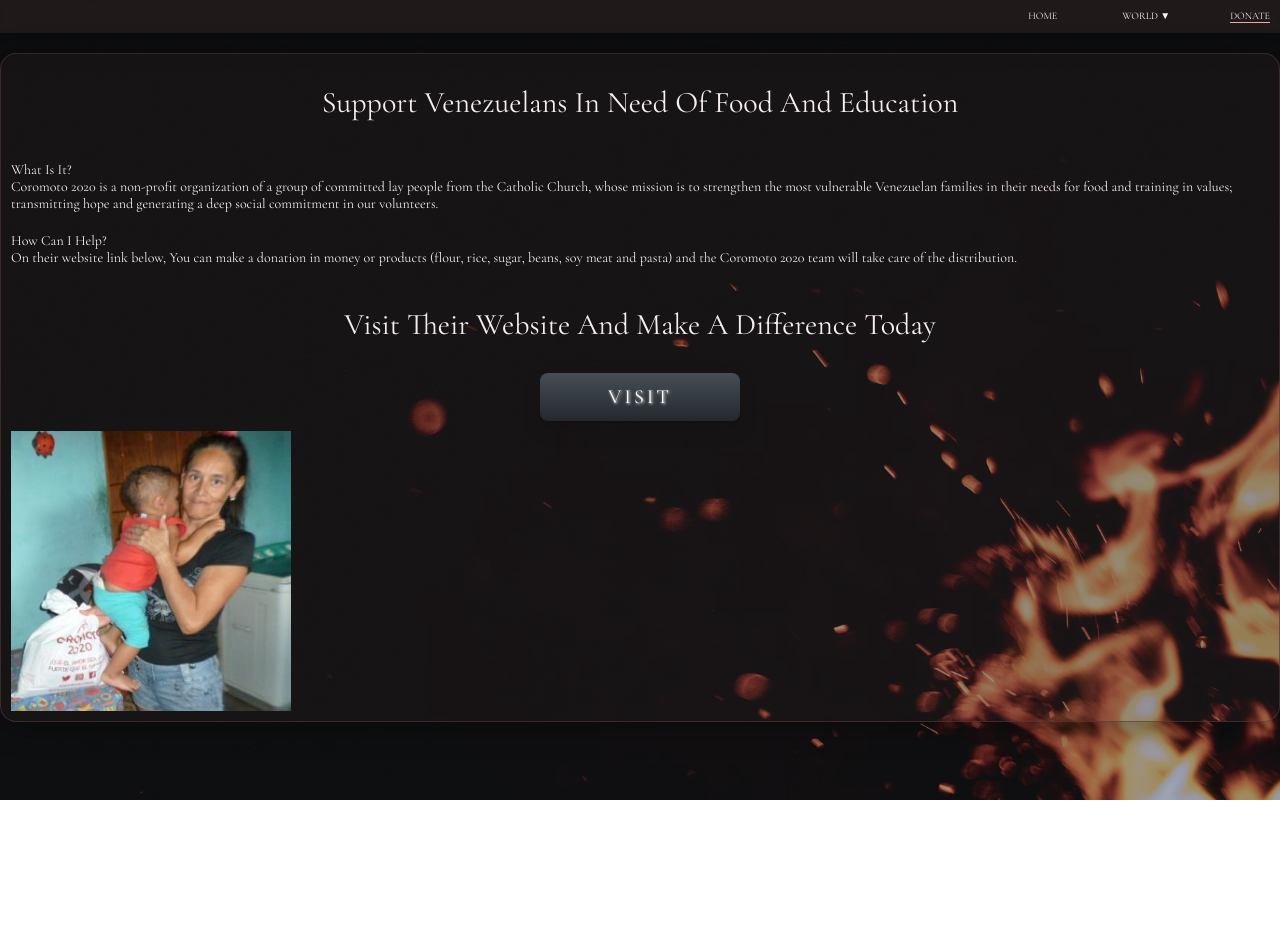
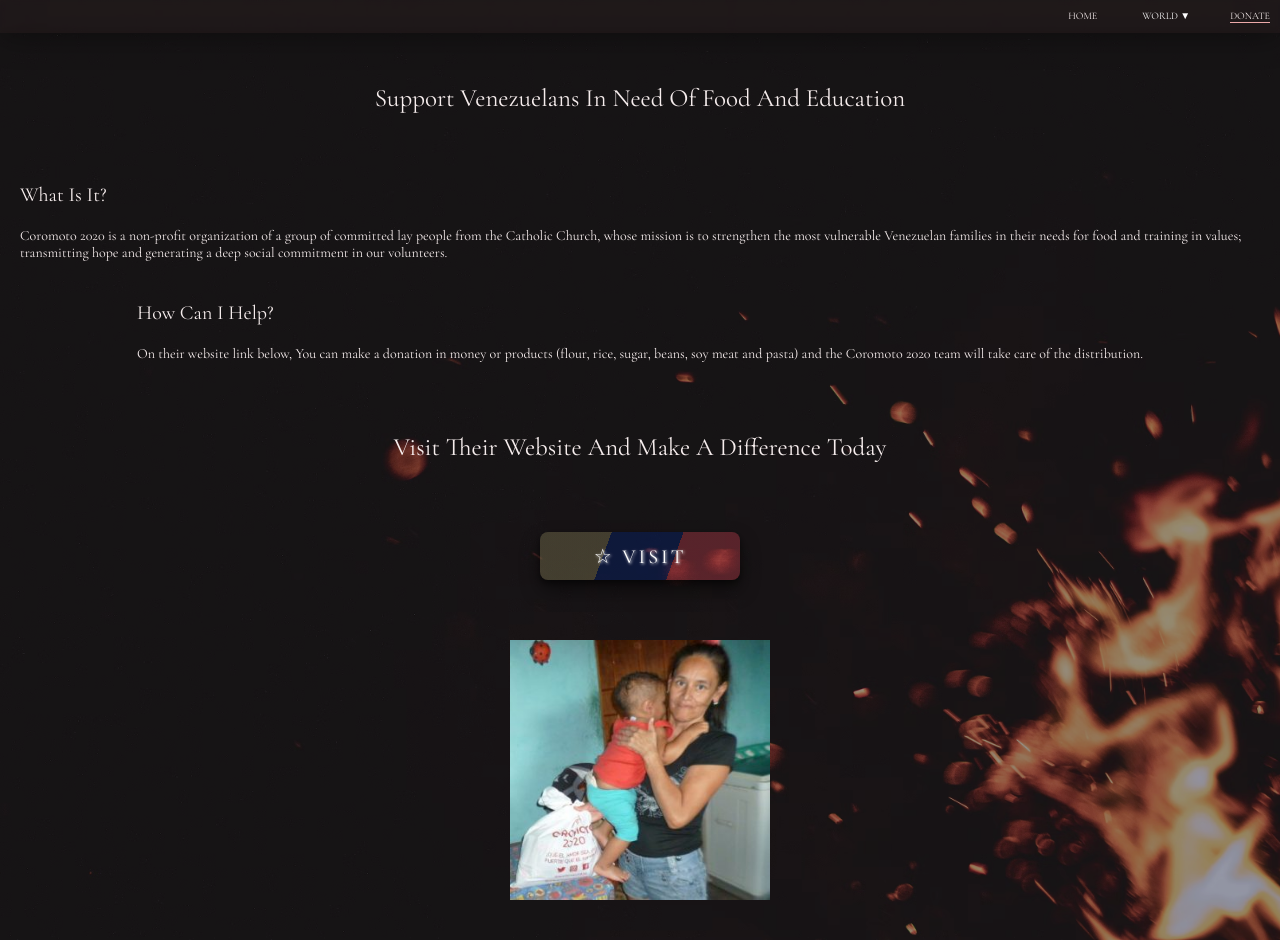
Before and after one commit to LEPII/houseOfDragonsFanPage, a React (Create React App) app in the folder houseofdragons/: page /donate in a window 1280 px wide. Before the commit the page ends 800 px from the top, so only its background shows below. Built offline with nearby package versions, Linux system fonts and the light colour scheme.

Commit message:
finished tablet css

```diff
--- a/houseofdragons/src/components/Navbar.js
+++ b/houseofdragons/src/components/Navbar.js
@@ -23,7 +23,18 @@
           </Link>
         </li>
         <li>
-          <button onClick={toggleDropdown}> WORLD ▼ </button>
+          <button
+            onClick={toggleDropdown}
+            className={
+              location.pathname === "/characters" ||
+              location.pathname === "/organizations" ||
+              location.pathname === "/regions"
+                ? "active"
+                : ""
+            }
+          >
+            WORLD ▼
+          </button>
           {showDropdown && (
             <ul className="nav_inner">
               <li
--- a/houseofdragons/src/data.json
+++ b/houseofdragons/src/data.json
@@ -3,7 +3,7 @@
     {
       "name": "Daemon Targaryen",
       "portrait": "./assets/Characters/Daemon.png",
-      "description": "Prince Daemon Targaryen was a member of House Targaryen, being a younger son of Prince Baelon Targaryen and a brother of King Viserys I Targaryen. Daemon was the second husband of Rhaenyra Targaryen, Princess of Dragonstone, following Ser Laenor Velaryon. Daemon was the most experienced warrior of his time and wielded the Valyrian steel blade Dark Sister.A dragonrider whose dragon was Caraxes, Daemon declared himself the King of the Stepstones and the Narrow Sea. During the Dance of the Dragons, he was a prominent supporter of his wife, Rhaenyra.",
+      "description": "Prince Daemon Targaryen was a member of House Targaryen, being a younger son of Prince Baelon Targaryen and a brother of King Viserys I Targaryen. Daemon was the second husband of Rhaenyra Targaryen, Princess of Dragonstone, following Ser Laenor Velaryon. Daemon was the most experienced warrior of his time and wielded the Valyrian steel blade Dark Sister. A dragonrider whose dragon was Caraxes, Daemon declared himself the King of the Stepstones and the Narrow Sea. During the Dance of the Dragons, he was a prominent supporter of his wife, Rhaenyra.",
       "region": "Crownlands",
       "house": "Targaryen"
     },
--- a/houseofdragons/src/pages/Donate.js
+++ b/houseofdragons/src/pages/Donate.js
@@ -1,12 +1,13 @@
 import React from "react";
 import "../style/donate.css";
-import MomAndSon from "./Donate/MomAndSon.jpeg"
+import MomAndSon from "./Donate/MomAndSon.jpeg";
+import { motion } from "framer-motion";
 
 const Donate = () => {
   return (
     <section className="dnt_container">
       <h1>Support Venezuelans In Need Of Food And Education </h1>
-      <div className="dnt_what_section" id="dnt_title">
+      <div className="dnt_what_section">
         <h3> What Is It?</h3>
         <span>
           Coromoto 2020 is a non-profit organization of a group of committed lay
@@ -25,7 +26,11 @@
         </span>
       </div>
       <h1> Visit Their Website And Make A Difference Today</h1>
-      <button className="dnt_btn">VISIT</button>
+      <a href="https://www.coromoto2020.com/" target="_blank" rel="noreferrer">
+        <motion.button className="dnt_btn" whileHover={{ scale: 1.25 }}>
+          &#9734; VISIT
+        </motion.button>
+      </a>
       <img
         src={MomAndSon}
         alt={"Mother with Son"}
--- a/houseofdragons/src/style/app.css
+++ b/houseofdragons/src/style/app.css
@@ -11,7 +11,6 @@
     background-blend-mode: multiply;
   min-height: 100vh;
   /* display: flex;
-  flex-direction: column  */
-  ;
-  /* justify-content:flex-start; */
+  flex-direction: column ;
+  justify-content:flex-start; */
 }
--- a/houseofdragons/src/style/characters.css
+++ b/houseofdragons/src/style/characters.css
@@ -2,7 +2,7 @@
   display: flex;
   justify-content: center;
   text-align: center;
-
+height: 100vh;
 }
 
 .characters_text {
@@ -38,7 +38,7 @@
   padding: 1em 1em;
   min-height: 77vh;
   font-size: 1.5em;
-  text-align: left;
+  text-align:left;
   min-width: 85vw;
 }
 
@@ -64,3 +64,25 @@
     block-size: auto;
     object-fit: cover;
 }
+
+@media screen and (min-width: 601px) and (max-width: 1200px) {
+  .characters_text {
+      width: 57em;
+    }
+
+        .characters_container h3 {
+          font-size: 2.5em;
+        }
+
+    .characters_titles {
+      font-size: 2em;
+      display: flex;
+      flex-direction: column;
+      align-items: center;
+      min-width: 66vw;
+    }
+
+  .characters_image {
+  width: 75%;
+  }
+  }
--- a/houseofdragons/src/style/donate.css
+++ b/houseofdragons/src/style/donate.css
@@ -1,38 +1,29 @@
 .dnt_container {
   display: flex;
   flex-direction: column;
-z-index: 0;    background: rgba(82, 55, 55, 0.124);
-    border-radius: 16px;
+  align-items: center;
+background: rgba(82, 55, 55, 0.124);
     box-shadow: 0 4px 30px rgba(0, 0, 0, 0.369);
     -webkit-backdrop-filter: blur(2.9px);
-    border: 1px solid rgba(82, 55, 55, 0.651);
-margin-top: 2em;
-flex: 1;
+      margin-bottom: 2em;
+/* flex: 1; */
 }
 
-/* #dnt_title {
-  min-height: 80vh;
-} */
-
-.dnt_container  >* {
-  padding: 1em;
+.dnt_container  > * {
+  padding: 2em;
 }
 
 .dnt_container h1 {
-font-size: 3em;
+font-size: 2.5em;
 text-align: center;}
 
 .dnt_container h3 {
-  font-size: 1.4em;
+  font-size: 2em;
+  margin-bottom: 1em;
 }
 
 .dnt_container span {
   font-size: 1.4em;
-}
-
-.dnt_image {
-    max-inline-size: 100%;
-      block-size: auto;
 }
 
 .dnt_btn {font-size: 2em;
@@ -40,11 +31,14 @@
   text-shadow: 1px 1px 3px rgb(255, 255, 255);
   padding: 0;
   align-items: center;
-  background-image: linear-gradient(#464d55, #25292e);
-  border-radius: 8px;
-  box-shadow: 0 10px 20px rgba(0, 0, 0, 0.1), 0 3px 6px rgba(0, 0, 0, 0.05);
+background: -webkit-linear-gradient(110deg, #c196144b 33%, rgba(0, 0, 0, 0) 23%), -webkit-linear-gradient(110deg, #c43f4e61 66%, #c43f4e61 66%);
+  background: -o-linear-gradient(110deg, #c196144b 33%, rgba(0, 0, 0, 0) 23%), -o-linear-gradient(110deg, #00247e5c 66%, #c43f4e61 66%);
+  background: -moz-linear-gradient(110deg, #000 33%, rgba(0, 0, 0, 0) 23%), -moz-linear-gradient(110deg, #00247e5c 66%, #c43f4e61 66%);
+  background: linear-gradient(110deg, #c196144b 33%, rgba(0, 0, 0, 0) 23%), linear-gradient(110deg, #00247e5c 66%, #c43f4e61 66%);  border-radius: 8px;
+  box-shadow: 0 10px 20px rgba(0, 0, 0, 0.452), 0 3px 6px rgba(0, 0, 0, 0.488);
   color: #fff;
   cursor: pointer;
+  margin-bottom: 1em;
   display: inline-flex;
   flex-direction: column;
   justify-content: center;
@@ -55,3 +49,22 @@
   width: 10em;
   margin-left: auto;
   margin-right: auto;}
+
+    .dnt_btn:hover {
+      box-shadow: rgba(0, 1, 0, 0.2) 0 2px 8px;
+      opacity: 0.85;
+    }
+
+    .dnt_btn:active {
+      outline: 0;
+    }
+
+    .dnt_btn:focus {
+      box-shadow: rgba(0, 0, 0, 0.5) 0 0 0 3px;
+    }
+
+    .dnt_image {
+    max-inline-size: 100%;
+      block-size: auto;
+      margin-bottom: 2em;
+}
--- a/houseofdragons/src/style/home.css
+++ b/houseofdragons/src/style/home.css
@@ -67,3 +67,10 @@
 .explore_button:focus {
   box-shadow: rgba(0, 0, 0, 0.5) 0 0 0 3px;
 }
+
+@media screen and (min-width: 601px) and (max-width: 1200px) {
+
+.home_container {
+  padding: 7em;
+}
+}
--- a/houseofdragons/src/style/nav.css
+++ b/houseofdragons/src/style/nav.css
@@ -16,16 +16,17 @@
 }
 
 li {
-  margin-right: 6rem;
+  margin-right: 4rem;
   position: relative;
-  z-index: auto;
 }
 
 li:last-child {
   margin-right: 0;
 }
 
-
+.nav_list li:hover {
+  border-bottom: 1px solid #eca9a9;
+}
 
 .active {
   border-bottom: 1px solid #eca9a9;
@@ -47,7 +48,6 @@
   top: 100%;
   min-width: 100%;
   padding: 1em;
-  z-index: 10;
     border-radius: 16px;
   }
 
--- a/houseofdragons/src/style/organizations.css
+++ b/houseofdragons/src/style/organizations.css
@@ -60,3 +60,25 @@
   max-inline-size: 100%;
     block-size: auto;
 }
+
+@media screen and (min-width: 601px) and (max-width: 1200px) {
+  .organizations_text {
+    width: 57em;
+  }
+
+  .organizations_container h3 {
+    font-size: 2.5em;
+  }
+
+  .organizations_titles {
+    font-size: 1.6em;
+    display: flex;
+    flex-direction: column;
+    align-items: center;
+    min-width: 65vw;
+  }
+
+  .organizations_image {
+    width: 85%;
+  }
+}
--- a/houseofdragons/src/style/regions.css
+++ b/houseofdragons/src/style/regions.css
@@ -63,3 +63,25 @@
   max-inline-size: 100%;
     block-size: auto;
 }
+
+@media screen and (min-width: 601px) and (max-width: 1200px) {
+  .regions_text {
+    width: 57em;
+  }
+
+  .regions_container h3 {
+    font-size: 2.5em;
+  }
+
+  .regions_name {
+    font-size: 2em;
+    display: flex;
+    flex-direction: column;
+    align-items: center;
+    min-width: 65vw;
+  }
+
+  .regions_image {
+    width: 75%;
+  }
+}
```
